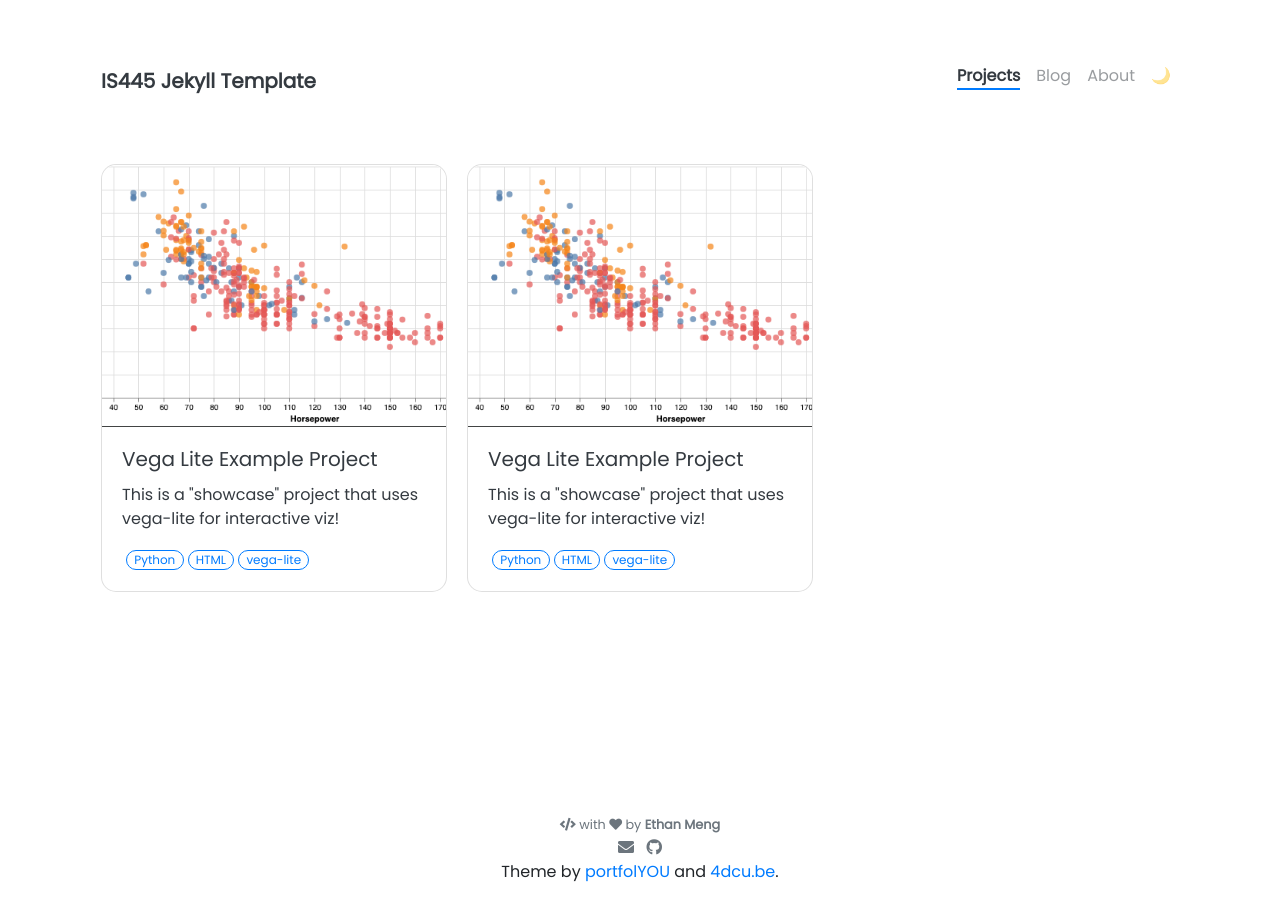
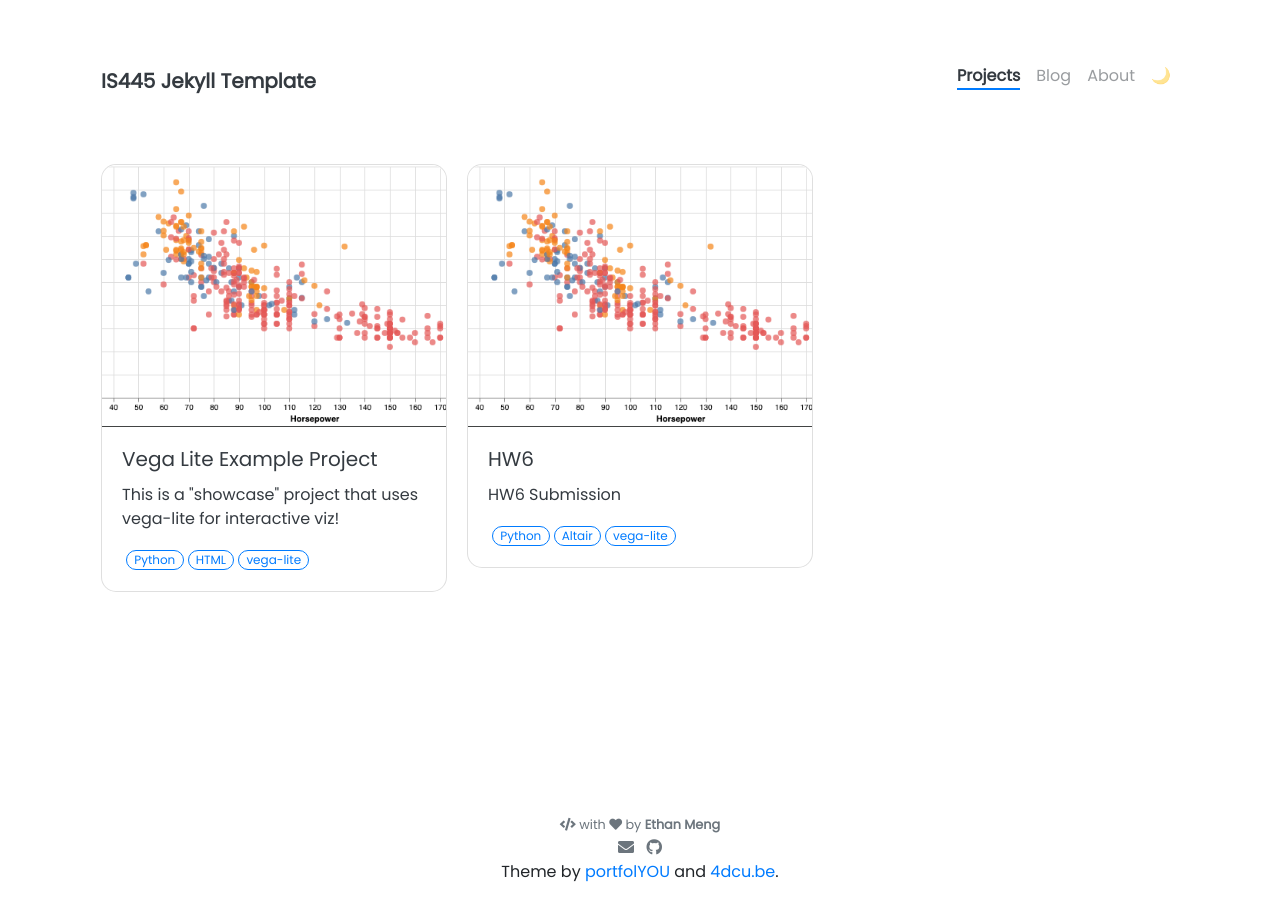
Before and after one commit to QUA605/qua605.github.io, a Jekyll site: the page built from pages/projects.html, in a window 1280 px wide. Built offline with Jekyll 4.4.1, drawn with Linux system fonts in a browser that asks for light colours; nearby versions of some CDN libraries.

Commit message:
First Viz

```diff
--- a/_projects/hw6.md
+++ b/_projects/hw6.md
@@ -1,8 +1,8 @@
 ---
-name: Vega Lite Example Project
-tools: [Python, HTML, vega-lite]
+name: HW6
+tools: [Python, Altair, vega-lite]
 image: assets/pngs/cars.png
-description: This is a "showcase" project that uses vega-lite for interactive viz!
+description: HW6 Submission
 custom_js:
   - vega.min
   - vega-lite.min
```
